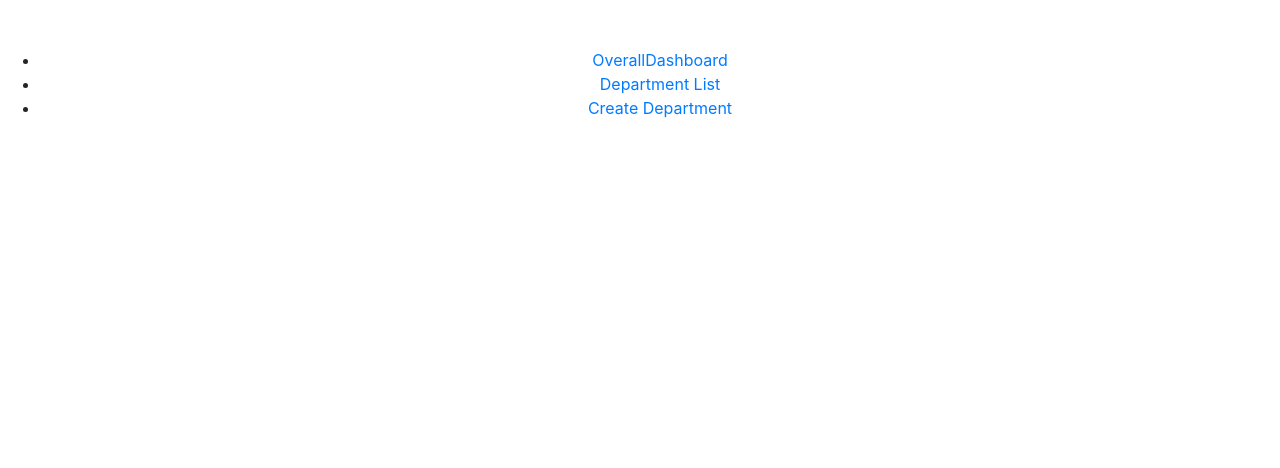
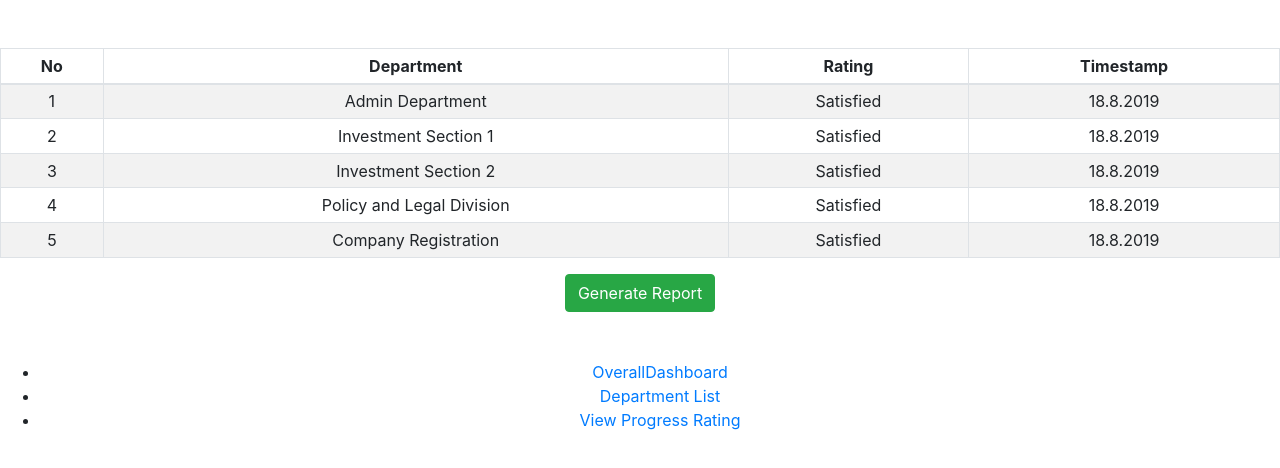
Before and after one commit to heinwithsmile/rating-management, a React (Create React App) app in the folder rating/: page /progress in a window 1280 px wide. Shown: the top 468 px of the page. Built offline with nearby package versions, Linux system fonts and the light colour scheme; no server answers.

Commit message:
changes something for mini thesis deadline

```diff
--- a/rating/package.json
+++ b/rating/package.json
@@ -5,6 +5,8 @@
   "dependencies": {
     "bootstrap": "^4.3.1",
     "chart.js": "^2.8.0",
+    "jspdf": "^1.5.3",
+    "jspdf-autotable": "^3.2.4",
     "react": "^16.8.6",
     "react-bootstrap": "^1.0.0-beta.9",
     "react-chartjs-2": "^2.7.6",
--- a/rating/src/App.js
+++ b/rating/src/App.js
@@ -4,12 +4,14 @@ import 'bootstrap/dist/css/bootstrap.min.css';
 import { BrowserRouter as Router, Route, Link } from "react-router-dom";
 import DepartmentList from './components/DepartmentList';
 import OverallDashboard from './components/OverallDashboard';
-import CreateBank from './components/BankCreateForm';
+// import CreateBank from './components/BankCreateForm';
+import ProgressTable from './components/Table';
 
 class App extends Component {
   state = {
     ratings: []
   }
+
   getChartData() {
     fetch(`http://localhost:5001/api/city/findrating`)
       .then(response => response.json())
@@ -24,14 +26,17 @@ class App extends Component {
         })
       })
   }
+
   componentWillMount() {
     this.getChartData();
   }
+
   twonshipfunc = () => {
     return (
       <DepartmentList />
     );
   }
+
   yangonfunc = () => {
     return (
       <div>
@@ -39,9 +44,15 @@ class App extends Component {
       </div>
     );
   }
-  createbankfunc = () => {
-    return (
-      <CreateBank />
+
+  // createbankfunc = () => {
+  //   return (
+  //     <CreateBank />
+  //   );
+  // }
+  viewProgress(){
+    return(
+      <ProgressTable/>
     );
   }
   render() {
@@ -50,15 +61,17 @@ class App extends Component {
         <Router>
           <Route path="/overalldashboard" exact component={this.yangonfunc} />
           <Route path="/township" exact component={this.twonshipfunc} />
-          <Route path="/createbank" exact component={this.createbankfunc} />
+          {/* <Route path="/createbank" exact component={this.createbankfunc} /> */}
+          <Route path="/progress" exact component={this.viewProgress} />
           <ul className="mt-5">
             <li>
               <Link to="/overalldashboard">OverallDashboard</Link>
             </li>
             <li><Link to="/township">Department List</Link></li>
-            <li>
+            {/* <li>
               <Link to="/createbank">Create Department</Link>
-            </li>
+            </li> */}
+            <li><Link to="/progress">View Progress Rating</Link></li>
           </ul>
         </Router>
       </div>
--- a/rating/src/components/DepartmentList.jsx
+++ b/rating/src/components/DepartmentList.jsx
@@ -56,8 +56,9 @@ class TownShip extends React.Component {
     }
     render() {
         const logo_style = {
-            width: '200px',
-            height: '50px'
+            width: '100px',
+            height: '50px',
+
         }
         const searchField = {
             'margin-left': '600px',
@@ -76,6 +77,7 @@ class TownShip extends React.Component {
                                 onChange={this.handleInputChange}
                             />
                         </form>
+                        <a href="http://localhost:8080"><button className="btn btn-primary ml-2">CRUD DEPARTMENT</button></a>
                     </Navbar.Collapse>
                 </Navbar>
                 <div className="mt-3" >
--- /dev/null
+++ b/rating/src/components/Table.jsx
@@ -0,0 +1,70 @@
+import React, { Component } from "react";
+import jsPDF from "jspdf";
+import "jspdf-autotable";
+import Table from "react-bootstrap/Table";
+import "bootstrap/dist/css/bootstrap.css";
+class ProgressTable extends Component {
+  //   state = {};
+  saveTable() {
+    const doc = new jsPDF();
+    doc.autoTable({ html: "#mytable" });
+    doc.save("file.pdf");
+  }
+  render() {
+    return (
+      <div className="mt-5">
+        <Table striped bordered hover id="mytable" size="sm">
+          <thead className="">
+            <tr>
+              <th>No</th>
+              <th>Department</th>
+              <th>Rating</th>
+              <th>Timestamp</th>
+            </tr>
+          </thead>
+          <tbody >
+            <tr>
+              <td>1</td>
+              <td>Admin Department</td>
+              <td>Satisfied</td>
+              <td>18.8.2019</td>
+            </tr>
+            <tr>
+              <td>2</td>
+              <td>Investment Section 1</td>
+              <td>Satisfied</td>
+              <td>18.8.2019</td>
+            </tr>
+            <tr>
+              <td>3</td>
+              <td>Investment Section 2</td>
+              <td>Satisfied</td>
+              <td>18.8.2019</td>
+            </tr>
+            <tr>
+              <td>4</td>
+              <td>Policy and Legal Division</td>
+              <td>Satisfied</td>
+              <td>18.8.2019</td>
+            </tr>
+            <tr>
+              <td>5</td>
+              <td>Company Registration</td>
+              <td>Satisfied</td>
+              <td>18.8.2019</td>
+            </tr>
+          </tbody>
+        </Table>
+        <div>
+          <a href="#">
+            <button className="btn btn-success" onClick={this.saveTable}>
+              Generate Report
+            </button>
+          </a>
+        </div>
+      </div>
+    );
+  }
+}
+
+export default ProgressTable;
```
Also changed, not shown: rating/src/image/logo.png, 1 other file (tests, documents, lock files or other folders).
